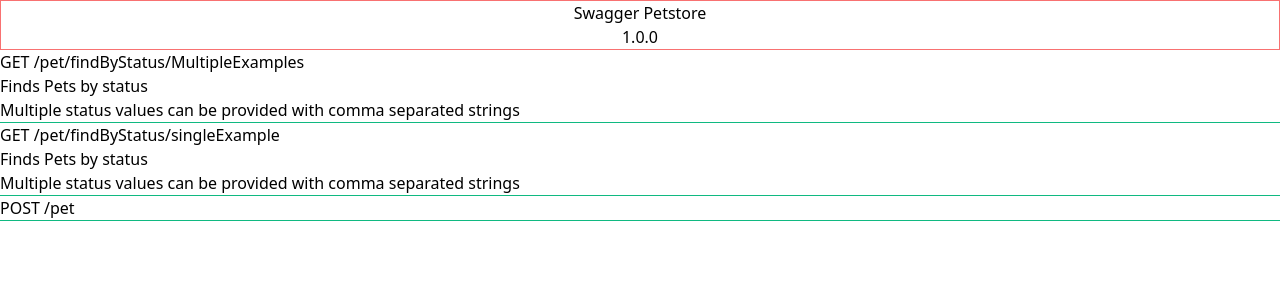
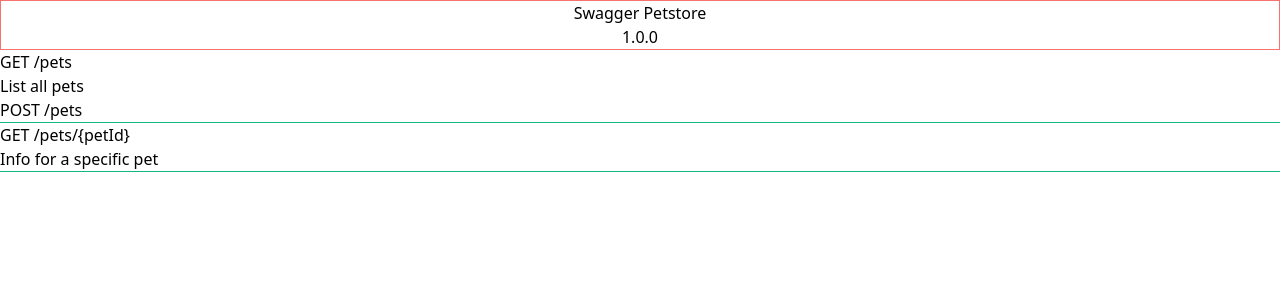
Before and after one commit to haftav/react-openapi-docs, a React (Vite) app: page / in a window 1280 px wide. Shown: the top 300 px of the page. Built offline with nearby package versions, Linux system fonts and the light colour scheme.

Commit message:
Working on schema type guard

```diff
--- a/package.json
+++ b/package.json
@@ -9,6 +9,7 @@
     "prepare": "husky install"
   },
   "dependencies": {
+    "openapi-schema-validator": "^9.3.0",
     "openapi-types": "^9.3.0",
     "react": "^17.0.0",
     "react-dom": "^17.0.0"
--- a/testSpec.json
+++ b/testSpec.json
@@ -1,332 +1,123 @@
 {
-  "openapi": "3.0.2",
+  "openapi": "3.0.0",
   "info": {
-    "description": "This is a sample server Petstore server.  You can find out more about Swagger at [http://swagger.io](http://swagger.io) or on [irc.freenode.net, #swagger](http://swagger.io/irc/).  For this sample, you can use the api key `special-key` to test the authorization filters.",
     "version": "1.0.0",
     "title": "Swagger Petstore",
-    "termsOfService": "http://swagger.io/terms/",
-    "contact": {
-      "email": "apiteam@swagger.io"
-    },
     "license": {
-      "name": "Apache 2.0",
-      "url": "http://www.apache.org/licenses/LICENSE-2.0.html"
+      "name": "MIT"
     }
   },
   "servers": [
     {
-      "url": "http://petstore.swagger.io/v2"
-    }
-  ],
-  "tags": [
-    {
-      "name": "pet",
-      "description": "Everything about your Pets",
-      "externalDocs": {
-        "description": "Find out more",
-        "url": "http://swagger.io"
-      }
+      "url": "http://petstore.swagger.io/v1"
     }
   ],
   "paths": {
-    "/pet/findByStatus/MultipleExamples": {
+    "/pets": {
       "get": {
-        "tags": ["pet"],
-        "summary": "Finds Pets by status",
-        "description": "Multiple status values can be provided with comma separated strings",
-        "operationId": "findPetsByStatus",
-        "produces": ["application/xml", "application/json"],
+        "summary": "List all pets",
+        "operationId": "listPets",
+        "tags": ["pets"],
         "parameters": [
           {
-            "name": "status",
+            "name": "limit",
             "in": "query",
-            "description": "Status values that need to be considered for filter",
-            "required": true,
+            "description": "How many items to return at one time (max 100)",
+            "required": false,
             "schema": {
-              "type": "array",
-              "items": {
-                "type": "string",
-                "enum": ["available", "pending", "sold"],
-                "default": "available"
-              }
-            },
-            "style": "form",
-            "explode": true,
-            "examples": {
-              "Available": {
-                "summary": "Available",
-                "description": "Showing status of `available`, using `value` property",
-                "value": "available"
-              },
-              "Sold": {
-                "summary": "Sold",
-                "description": "Showing status of `sold`, using `externalValue` property",
-                "externalValue": "http://example.com/examples/dog.json"
-              }
+              "type": "integer",
+              "format": "int32"
             }
           }
         ],
         "responses": {
           "200": {
-            "description": "successful operation",
+            "description": "A paged array of pets",
+            "headers": {
+              "x-next": {
+                "description": "A link to the next page of responses",
+                "schema": {
+                  "type": "string"
+                }
+              }
+            },
             "content": {
               "application/json": {
                 "schema": {
-                  "type": "array",
-                  "items": {
-                    "$ref": "#/components/schemas/Pet"
+                  "$ref": "#/components/schemas/Pets"
+                }
+              }
             }
           },
-                "examples": {
-                  "No Content": {
-                    "summary": "Example response showing no pets are matched",
-                    "description": "An example response, using `value` property",
-                    "value": []
-                  },
-                  "Example 1": {
-                    "summary": "Example response showing a regular response",
-                    "description": "Two pets are returned in this example.",
-                    "value": [
-                      {
-                        "id": 1,
-                        "category": {
-                          "id": 1,
-                          "name": "cat"
-                        },
-                        "name": "fluffy",
-                        "photoUrls": [
-                          "http://example.com/path/to/cat/1.jpg",
-                          "http://example.com/path/to/cat/2.jpg"
-                        ],
-                        "tags": [
-                          {
-                            "id": 1,
-                            "name": "cat"
+          "default": {
+            "description": "unexpected error",
+            "content": {
+              "application/json": {
+                "schema": {
+                  "$ref": "#/components/schemas/Error"
                 }
-                        ],
-                        "status": "available"
-                      },
-                      {
-                        "id": 2,
-                        "category": {
-                          "id": 2,
-                          "name": "dog"
-                        },
-                        "name": "puppy",
-                        "photoUrls": ["http://example.com/path/to/dog/1.jpg"],
-                        "tags": [
-                          {
-                            "id": 2,
-                            "name": "dog"
-                          }
-                        ],
-                        "status": "available"
-                      }
-                    ]
               }
             }
           }
         }
       },
-          "400": {
-            "description": "Invalid status value"
+      "post": {
+        "summary": "Create a pet",
+        "operationId": "createPets",
+        "tags": ["pets"],
+        "responses": {
+          "201": {
+            "description": "Null response"
+          },
+          "default": {
+            "description": "unexpected error",
+            "content": {
+              "application/json": {
+                "schema": {
+                  "$ref": "#/components/schemas/Error"
+                }
+              }
+            }
+          }
+        }
       }
     },
-        "security": [
-          {
-            "petstore_auth": ["write:pets", "read:pets"]
-          }
-        ]
-      }
-    },
-    "/pet/findByStatus/singleExample": {
+    "/pets/{petId}": {
       "get": {
-        "tags": ["pet"],
-        "summary": "Finds Pets by status",
-        "description": "Multiple status values can be provided with comma separated strings",
-        "operationId": "findPetsByStatus",
-        "produces": ["application/xml", "application/json"],
+        "summary": "Info for a specific pet",
+        "operationId": "showPetById",
+        "tags": ["pets"],
         "parameters": [
           {
-            "name": "status",
-            "in": "query",
-            "description": "Status values that need to be considered for filter",
+            "name": "petId",
+            "in": "path",
             "required": true,
+            "description": "The id of the pet to retrieve",
             "schema": {
-              "type": "array",
-              "items": {
-                "type": "string",
-                "enum": ["available", "pending", "sold"],
-                "default": "available"
-              }
-            },
-            "style": "form",
-            "explode": true,
-            "example": {
-              "summary": "Available",
-              "description": "Showing status of `available`, using `value` property",
-              "value": "available"
+              "type": "string"
             }
           }
         ],
         "responses": {
           "200": {
-            "description": "successful operation",
+            "description": "Expected response to a valid request",
             "content": {
               "application/json": {
                 "schema": {
-                  "type": "array",
-                  "items": {
                   "$ref": "#/components/schemas/Pet"
-                  }
-                },
-                "example": {
-                  "summary": "Example response showing a regular response",
-                  "description": "Two pets are returned in this example.",
-                  "value": [
-                    {
-                      "id": 1,
-                      "category": {
-                        "id": 1,
-                        "name": "cat"
-                      },
-                      "name": "fluffy",
-                      "photoUrls": [
-                        "http://example.com/path/to/cat/1.jpg",
-                        "http://example.com/path/to/cat/2.jpg"
-                      ],
-                      "tags": [
-                        {
-                          "id": 1,
-                          "name": "cat"
-                        }
-                      ],
-                      "status": "available"
-                    },
-                    {
-                      "id": 2,
-                      "category": {
-                        "id": 2,
-                        "name": "dog"
-                      },
-                      "name": "puppy",
-                      "photoUrls": ["http://example.com/path/to/dog/1.jpg"],
-                      "tags": [
-                        {
-                          "id": 2,
-                          "name": "dog"
-                        }
-                      ],
-                      "status": "available"
-                    }
-                  ]
                 }
               }
             }
           },
-          "400": {
-            "description": "Invalid status value"
-          }
-        },
-        "security": [
-          {
-            "petstore_auth": ["write:pets", "read:pets"]
-          }
-        ]
-      }
-    },
-    "/pet": {
-      "post": {
-        "tags": ["pet"],
-        "summary": "Add a new pet to the store",
-        "description": "",
-        "operationId": "addPet",
-        "requestBody": {
-          "description": "Pet object that needs to be added to the store",
-          "required": true,
+          "default": {
+            "description": "unexpected error",
             "content": {
               "application/json": {
                 "schema": {
-                "$ref": "#/components/schemas/Pet"
-              },
-              "examples": {
-                "Cat": {
-                  "summary": "An example of cat",
-                  "description": "An example of cat, using `value` property",
-                  "value": {
-                    "id": 1,
-                    "category": {
-                      "id": 1,
-                      "name": "cat"
-                    },
-                    "name": "fluffy",
-                    "photoUrls": [
-                      "http://example.com/path/to/cat/1.jpg",
-                      "http://example.com/path/to/cat/2.jpg"
-                    ],
-                    "tags": [
-                      {
-                        "id": 1,
-                        "name": "cat"
-                      }
-                    ],
-                    "status": "available"
-                  }
-                },
-                "Cat2": {
-                  "summary": "An example of cat",
-                  "description": "An example of cat, using `value` property, which value is an array",
-                  "value": [
-                    {
-                      "id": 1,
-                      "category": {
-                        "id": 1,
-                        "name": "cat"
-                      },
-                      "name": "fluffy",
-                      "photoUrls": [
-                        "http://example.com/path/to/cat/1.jpg",
-                        "http://example.com/path/to/cat/2.jpg"
-                      ],
-                      "tags": [
-                        {
-                          "id": 1,
-                          "name": "cat"
-                        }
-                      ],
-                      "status": "available"
-                    }
-                  ]
-                },
-                "Dog": {
-                  "summary": "An example of dog",
-                  "description": "An example of dog, using `externalValue` property",
-                  "externalValue": "http://example.com/examples/dog.json"
-                }
-              }
-            },
-            "application/xml": {
-              "schema": {
-                "$ref": "#/components/schemas/Pet"
-              },
-              "examples": {
-                "Cat": {
-                  "summary": "An example of cat",
-                  "description": "An example of cat, using `value` property",
-                  "value": "<xml></xml>"
-                },
-                "Dog": {
-                  "summary": "An example of dog",
-                  "description": "An example of dog, using `externalValue` property",
-                  "externalValue": "http://example.com/examples/dog.xml"
+                  "$ref": "#/components/schemas/Error"
                 }
               }
             }
-          }
-        },
-        "responses": {
-          "405": {
-            "description": "Invalid input"
           }
         }
       }
@@ -334,8 +125,9 @@
   },
   "components": {
     "schemas": {
-      "Category": {
+      "Pet": {
         "type": "object",
+        "required": ["id", "name"],
         "properties": {
           "id": {
             "type": "integer",
@@ -343,76 +135,31 @@
           },
           "name": {
             "type": "string"
+          },
+          "tag": {
+            "type": "string"
+          }
         }
       },
-        "xml": {
-          "name": "Category"
+      "Pets": {
+        "type": "array",
+        "items": {
+          "$ref": "#/components/schemas/Pet"
         }
       },
-      "Tag": {
+      "Error": {
         "type": "object",
+        "required": ["code", "message"],
         "properties": {
-          "id": {
+          "code": {
             "type": "integer",
-            "format": "int64"
+            "format": "int32"
           },
-          "name": {
+          "message": {
             "type": "string"
-          }
-        },
-        "xml": {
-          "name": "Tag"
-        }
-      },
-      "Pet": {
-        "type": "object",
-        "required": ["name", "photoUrls"],
-        "properties": {
-          "id": {
-            "type": "integer",
-            "format": "int64"
-          },
-          "category": {
-            "$ref": "#/components/schemas/Category"
-          },
-          "name": {
-            "type": "string",
-            "example": "doggie"
-          },
-          "photoUrls": {
-            "type": "array",
-            "xml": {
-              "name": "photoUrl",
-              "wrapped": true
-            },
-            "items": {
-              "type": "string"
-            }
-          },
-          "tags": {
-            "type": "array",
-            "xml": {
-              "name": "tag",
-              "wrapped": true
-            },
-            "items": {
-              "$ref": "#/components/schemas/Tag"
-            }
-          },
-          "status": {
-            "type": "string",
-            "description": "pet status in the store",
-            "enum": ["available", "pending", "sold"]
-          }
-        },
-        "xml": {
-          "name": "Pet"
           }
         }
       }
-  },
-  "externalDocs": {
-    "description": "Find out more about Swagger",
-    "url": "http://swagger.io"
     }
   }
+}
--- a/tsconfig.json
+++ b/tsconfig.json
@@ -19,7 +19,8 @@
     "paths": {
       "@components/*": ["./components/*"],
       "@interfaces": ["./interfaces"],
-      "@interfaces/*": ["./interfaces/*"]
+      "@interfaces/*": ["./interfaces/*"],
+      "@utils": ["./utils"]
     }
   },
   "include": ["./src"]
--- a/vite.config.ts
+++ b/vite.config.ts
@@ -8,6 +8,7 @@
     alias: [
       { find: '@components', replacement: '/src/components' },
       { find: '@interfaces', replacement: '/src/interfaces' },
+      { find: '@utils', replacement: '/src/utils' },
     ],
   },
 });
```
Also changed, not shown: src/App.tsx (+4 -3 lines), src/utils/index.ts (added, +17 -0 lines), 1 other file (tests, documents, lock files or other folders). Lines whose indentation alone changed are shown as unchanged.
